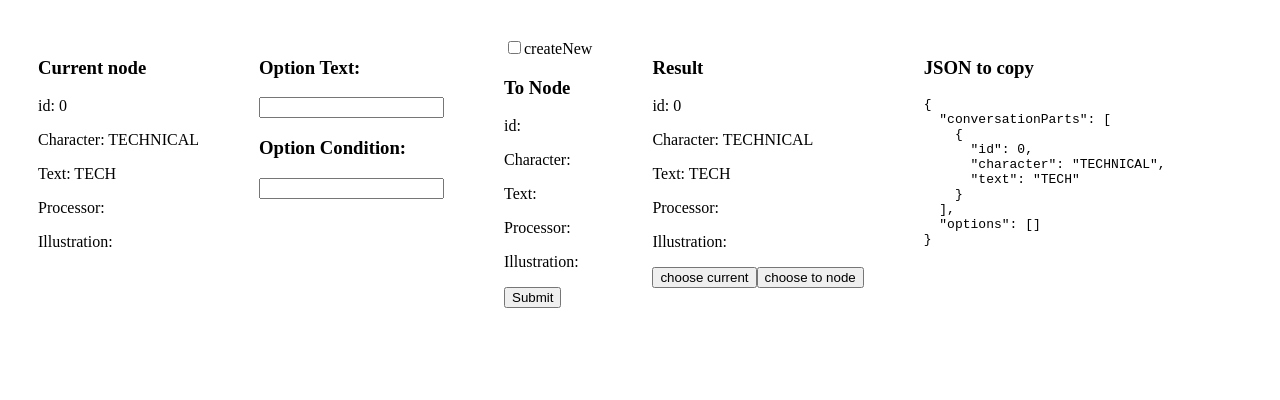
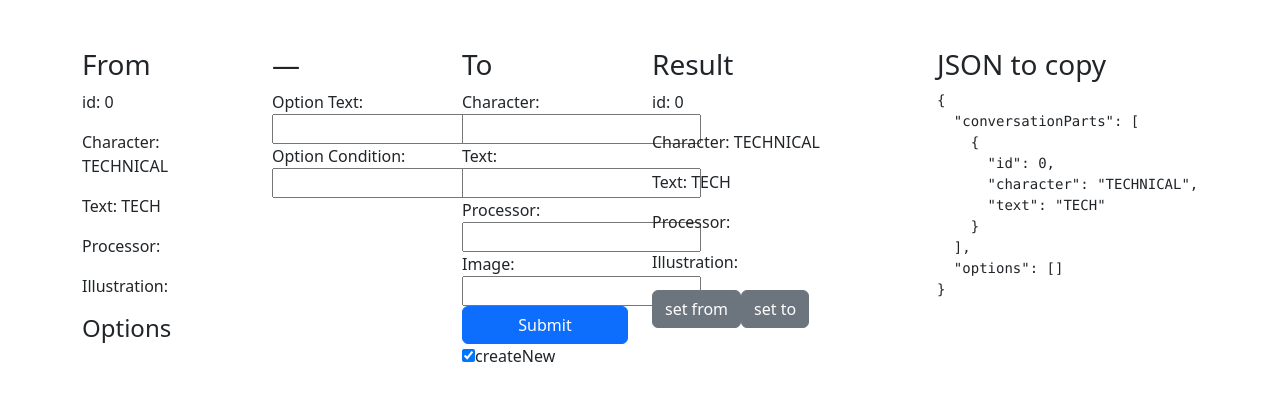
Before and after one commit to EugeneNDW/graph_editor, a React (Create React App) app: page / in a window 1280 px wide. Shown: the top 400 px of the page. Built offline with nearby package versions, Linux system fonts and the light colour scheme.

Commit message:
add styles

```diff
--- a/package.json
+++ b/package.json
@@ -6,6 +6,7 @@
     "@testing-library/jest-dom": "^5.16.5",
     "@testing-library/react": "^13.4.0",
     "@testing-library/user-event": "^13.5.0",
+    "bootstrap": "^5.2.3",
     "react": "^18.2.0",
     "react-dom": "^18.2.0",
     "react-scripts": "5.0.1",
--- a/src/App.js
+++ b/src/App.js
@@ -19,7 +19,7 @@ const App = () => {
     const [currentNode, setCurrentNode] = useState({})
     const [toNode, setToNode] = useState({})
 
-    const [createNew, setCreateNew] = useState(false)
+    const [createNew, setCreateNew] = useState(true)
 
     useEffect(() => {
         changeCurrentNode(0)
@@ -69,9 +69,10 @@ const App = () => {
 
     return (
         <>
-            <div style={{display: 'flex'}}>
-                <div style={{margin: '30px'}}>
-                    <h3>Current node</h3>
+            <div className="container mt-5">
+                <div className="row">
+                    <div className="col-sm-2">
+                        <h3>From</h3>
                         <CurrentNode
                             character={currentNode.node ? currentNode.node.character : ""}
                             text={currentNode.node ? currentNode.node.text : ""}
@@ -82,51 +83,45 @@ const App = () => {
                             parentHandler={changeCurrentNode}
                         />
                     </div>
-                <div style={{margin: '30px'}}>
-                    <h3>Option Text: </h3>
+                    <div className="col-sm-2">
+                        <h3>—</h3>
+                        <label>Option Text: </label>
                         <input
                             type="text"
                             value={optionText}
                             onChange={(e) => setOptionText(e.target.value)}
                         />
-                    <h3>Option Condition: </h3>
+                        <label>Option Condition: </label>
                         <input
                             type="text"
                             value={optionCondition}
                             onChange={(e) => setOptionCondition(e.target.value)}
                         />
                     </div>
-                <div style={{margin: '30px'}}>
-                    <div>
-                        <input
-                            type="checkbox"
-                            value={createNew}
-                            onChange={createNewChanged}
-                        />
-                        createNew
-                    </div>
+                    <div className="col-sm-2">
+                        <h3>To</h3>
                         {createNew ? (
                             <>
                                 <div>
-                                <h3>Character: </h3>
+                                    <label>Character: </label>
                                     <input
                                         type="text"
                                         value={character}
                                         onChange={(e) => setCharacter(e.target.value)}
                                     />
-                                <h3>Text: </h3>
+                                    <label>Text: </label>
                                     <input
                                         type="text"
                                         value={text}
                                         onChange={(e) => setText(e.target.value)}
                                     />
-                                <h3>Processor: </h3>
+                                    <label>Processor: </label>
                                     <input
                                         type="text"
                                         value={processor}
                                         onChange={(e) => setProcessor(e.target.value)}
                                     />
-                                <h3>Image: </h3>
+                                    <label>Image: </label>
                                     <input
                                         type="text"
                                         value={illustration}
@@ -137,29 +132,38 @@ const App = () => {
                         ):(
                             <>
                                 <div>
-                                <h3>To Node</h3>
                                      <ConversationPart id={toNode.id} character={toNode.character} text={toNode.text} processor={toNode.processor} illustration={toNode.illustration}/>
                                 </div>
                             </>
                         )}
-
-                    <div>
-                        <button onClick={(e) => {
+                        <div className="d-grid">
+                            <button className="btn btn-block btn-primary" onClick={(e) => {
                                 submitForm()
                             }}>Submit</button>
                         </div>
+
+                        <div>
+                            <input
+                                checked={createNew}
+                                type="checkbox"
+                                value={createNew}
+                                onChange={createNewChanged}
+                            />
+                            createNew
                         </div>
-                <div style={{margin: '30px'}}>
+                    </div>
+                    <div className="col-sm-3">
                         <h3>Result</h3>
                         {graphNodes.map((p) => (
                             <ChoosableNode character={p.character} text={p.text} id={p.id} processor={p.processorId} illustration={p.illustration} currentHandler={changeCurrentNode} toNodeHandler={chooseToNode}/>
                         ))}
                     </div>
-                <div style={{margin: '30px'}}>
+                    <div className="col-sm-3">
                         <h3>JSON to copy</h3>
                         <pre>
                             {JSON.stringify(graphLists, undefined, 2)}
                         </pre>
+                    </div>
                 </div>
             </div>
         </>
--- a/src/ChoosableNode.jsx
+++ b/src/ChoosableNode.jsx
@@ -6,12 +6,16 @@ const ChoosableNode = ({character, text, id, processor, illustration, currentHan
     return (
         <>
             <ConversationPart character={character} text={text} id={id} processor={processor} illustration={illustration} />
-            <button onClick={(e) => {
-                currentHandler(id)
-            }}>choose current</button>
-            <button onClick={(e) => {
-                toNodeHandler(id)
-            }}>choose to node</button>
+            <div className="btn-group">
+                <button className="btn btn-secondary" onClick={(e) => {
+                    currentHandler(id)
+                }}>set from</button>
+            </div>
+            <div className="btn-group">
+                <button className="btn btn-secondary" onClick={(e) => {
+                    toNodeHandler(id)
+                }}>set to</button>
+            </div>
         </>
     )
 }
--- a/src/CurrentNode.jsx
+++ b/src/CurrentNode.jsx
@@ -6,8 +6,11 @@ const CurrentNode = ({character, text, id, processor, illustration, nextNodes, p
         <>
             <div>
                 <ConversationPart character={character} text={text} id={id} processor={processor} illustration={illustration} />
+                <h4>Options</h4>
                 {nextNodes.map((otn) => (
                     <div>
+                        <hr/>
+                        <h5>opt</h5>
                         <p>Option uuid: {otn.option.uuid}</p>
                         <p>Option text: {otn.option.text}</p>
                         <p>Option condition: {otn.option.optionConditionId}</p>
--- a/src/index.js
+++ b/src/index.js
@@ -1,3 +1,8 @@
+// Bootstrap CSS
+import "bootstrap/dist/css/bootstrap.min.css";
+// Bootstrap Bundle JS
+import "bootstrap/dist/js/bootstrap.bundle.min";
+
 import React from "react";
 import ReactDOM from "react-dom";
 
```
Also changed, not shown: 1 other file (tests, documents, lock files or other folders). Lines whose indentation alone changed are shown as unchanged.
